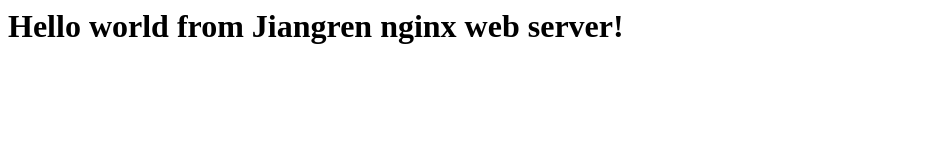
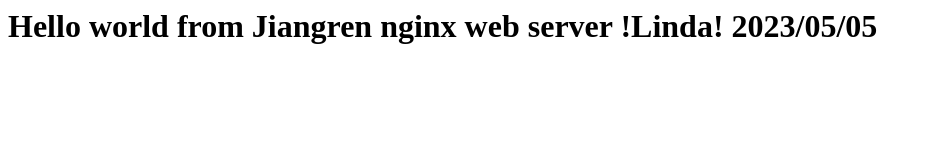
Before and after one commit to chaolin1984/WK3_Docker, a plain HTML site: page web-nginx/index.html in a window 1280 px wide. Shown: the whole page, without its empty margins (0-932 px from the left). Drawn offline with Linux system fonts and the light colour scheme.

Commit message:
Added timestamp to index.html

```diff
--- a/web-nginx/index.html
+++ b/web-nginx/index.html
@@ -1 +1,3 @@
-<h1>Hello world from Jiangren nginx web server!</h1>
+<h1>Hello world from Jiangren nginx web server
+!Linda! 2023/05/05
+</h1>
```
